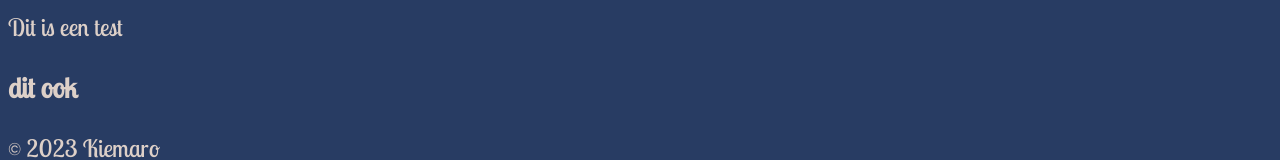
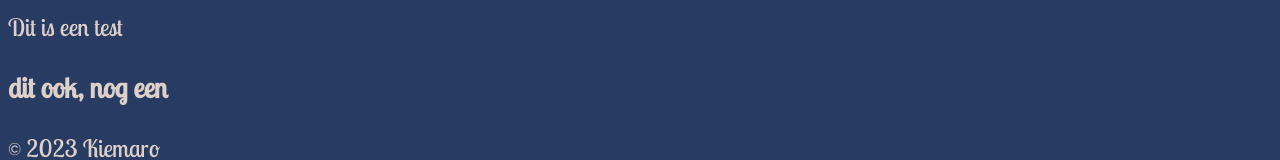
Before and after one commit to kyanamarckx/kiemaro, a plain HTML site: page website/src/html/homepage.html in a window 1280 px wide. Shown: the part 160-320 px from the top of the page. Drawn offline with Linux system fonts and the light colour scheme; a web font is replaced by a local one.

Commit message:
test webhook

```diff
--- a/website/src/html/homepage.html
+++ b/website/src/html/homepage.html
@@ -32,7 +32,7 @@
   <main>
     <h1>Hey</h1>
     <p>Dit is een test</p>
-    <h3>dit ook</h3>
+    <h3>dit ook, nog een</h3>
   </main>
   <footer>
     <p>© 2023 Kiemaro</p>
```
